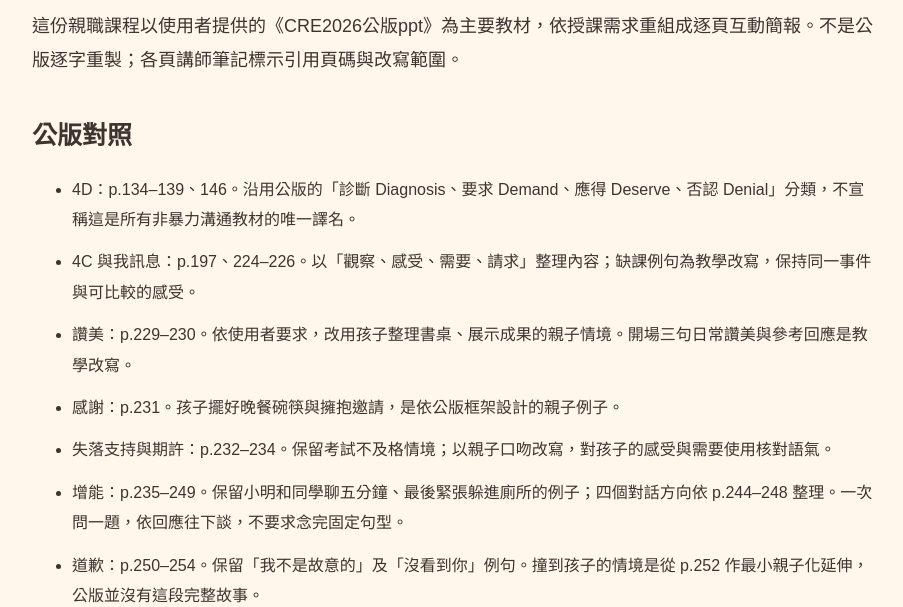
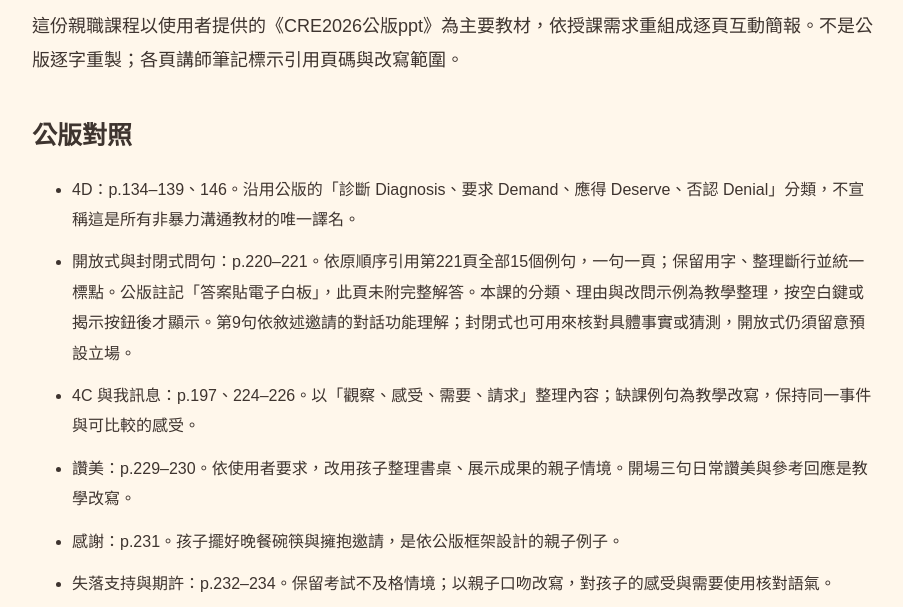
Before and after one commit to siuolhlw-oss/nvc-parenting-slides, a plain HTML site: page sources.html in a window 1280 px wide. Shown: the part 193-800 px from the top of the page, without its empty margins (186-1089 px from the left). Drawn offline with Linux system fonts and the light colour scheme.

Commit message:
補充15題問句練習的公版來源與教學整理說明
標示公版第220至221頁提問原則與15個原句的引用範圍。
說明原句僅整理斷行及標點；分類、理由與改問示例為教學整理，並由空白鍵或按鈕手動揭示。
補充第9句的對話功能，以及封閉式核對事實、開放式仍可能預設立場的判斷。

```diff
--- a/sources.html
+++ b/sources.html
@@ -1,5 +1,5 @@
 <!doctype html><html lang="zh-Hant"><head><meta charset="utf-8"><meta name="viewport" content="width=device-width, initial-scale=1"><title>來源與改寫說明｜把話說進心裡</title><link rel="stylesheet" href="style.css"></head><body><main class="document"><a class="back" href="index.html">← 回到簡報</a><h1>來源與改寫說明</h1><p>這份親職課程以使用者提供的《CRE2026公版ppt》為主要教材，依授課需求重組成逐頁互動簡報。不是公版逐字重製；各頁講師筆記標示引用頁碼與改寫範圍。</p>
-<h2>公版對照</h2><ul><li>4D：p.134–139、146。沿用公版的「診斷 Diagnosis、要求 Demand、應得 Deserve、否認 Denial」分類，不宣稱這是所有非暴力溝通教材的唯一譯名。</li><li>4C 與我訊息：p.197、224–226。以「觀察、感受、需要、請求」整理內容；缺課例句為教學改寫，保持同一事件與可比較的感受。</li><li>讚美：p.229–230。依使用者要求，改用孩子整理書桌、展示成果的親子情境。開場三句日常讚美與參考回應是教學改寫。</li><li>感謝：p.231。孩子擺好晚餐碗筷與擁抱邀請，是依公版框架設計的親子例子。</li><li>失落支持與期許：p.232–234。保留考試不及格情境；以親子口吻改寫，對孩子的感受與需要使用核對語氣。</li><li>增能：p.235–249。保留小明和同學聊五分鐘、最後緊張躲進廁所的例子；四個對話方向依 p.244–248 整理。一次問一題，依回應往下談，不要求念完固定句型。</li><li>道歉：p.250–254。保留「我不是故意的」及「沒看到你」例句。撞到孩子的情境是從 p.252 作最小親子化延伸，公版並沒有這段完整故事。</li><li>回應負面語言：p.204、255–257。依授課對象，改用講師自編的親子情境：事先約好的手機時間到了，孩子仍在滑短影音，不願停止並指責家長。以 p.256 的「觀察、同理、連結、請求」回應；同理與連結涵蓋感受及需要。先覺察自己的感受，對孩子的需要保留核對，同時表達原先約定與界線。</li><li>雙人練習：依 p.258–259 調整，僅用課堂例子，不要求揭露私人衝突。</li></ul>
+<h2>公版對照</h2><ul><li>4D：p.134–139、146。沿用公版的「診斷 Diagnosis、要求 Demand、應得 Deserve、否認 Denial」分類，不宣稱這是所有非暴力溝通教材的唯一譯名。</li><li>開放式與封閉式問句：p.220–221。依原順序引用第221頁全部15個例句，一句一頁；保留用字、整理斷行並統一標點。公版註記「答案貼電子白板」，此頁未附完整解答。本課的分類、理由與改問示例為教學整理，按空白鍵或揭示按鈕後才顯示。第9句依敘述邀請的對話功能理解；封閉式也可用來核對具體事實或猜測，開放式仍須留意預設立場。</li><li>4C 與我訊息：p.197、224–226。以「觀察、感受、需要、請求」整理內容；缺課例句為教學改寫，保持同一事件與可比較的感受。</li><li>讚美：p.229–230。依使用者要求，改用孩子整理書桌、展示成果的親子情境。開場三句日常讚美與參考回應是教學改寫。</li><li>感謝：p.231。孩子擺好晚餐碗筷與擁抱邀請，是依公版框架設計的親子例子。</li><li>失落支持與期許：p.232–234。保留考試不及格情境；以親子口吻改寫，對孩子的感受與需要使用核對語氣。</li><li>增能：p.235–249。保留小明和同學聊五分鐘、最後緊張躲進廁所的例子；四個對話方向依 p.244–248 整理。一次問一題，依回應往下談，不要求念完固定句型。</li><li>道歉：p.250–254。保留「我不是故意的」及「沒看到你」例句。撞到孩子的情境是從 p.252 作最小親子化延伸，公版並沒有這段完整故事。</li><li>回應負面語言：p.204、255–257。依授課對象，改用講師自編的親子情境：事先約好的手機時間到了，孩子仍在滑短影音，不願停止並指責家長。以 p.256 的「觀察、同理、連結、請求」回應；同理與連結涵蓋感受及需要。先覺察自己的感受，對孩子的需要保留核對，同時表達原先約定與界線。</li><li>雙人練習：依 p.258–259 調整，僅用課堂例子，不要求揭露私人衝突。</li></ul>
 <h2>我訊息：教學目的與底層原理</h2><ul><li><a href="https://jyjh.ntct.edu.tw/var/file/31/1031/img/5418/476217372.pdf#page=44" target="_blank" rel="noopener">仁愛國中 114 學年度七年級綜合（輔導）課程計畫</a>：提供國中教學案例。不能據此宣稱所有學校或每位學生都學過我訊息。</li><li><a href="https://www.gordontraining.com/leadership/what-are-the-essential-components-of-an-i-message/" target="_blank" rel="noopener">Gordon Training：What Are the Essential Components of an I-Message?</a>：衝突情境的我訊息包含不責備的行為描述、感受與具體影響。完整我訊息本來就不只是把主詞換成「我」。</li><li><a href="https://mobile.gordonmodel.com/work-i-messages.php" target="_blank" rel="noopener">Gordon Model：I-Messages</a>：自我揭露、為自己的需要負責，並保留對方改變行為的自主空間。</li><li><a href="https://doi.org/10.7717/peerj.4831" target="_blank" rel="noopener">Rogers、Howieson 與 Neame（2018），PeerJ 6:e4831</a>：假設情境評分研究支持 I-language 與表達雙方觀點可能降低對防衛反應的預期；不是實際親子對話的介入實驗，不能保證效果。</li></ul>
 <h2>關於讚美的提醒</h2><p>本課用日常語句邀請聽眾比較感受，不宣稱讚美一定有害，也不把「孩子聽了不舒服」視為必然。<a href="https://pubmed.ncbi.nlm.nih.gov/12206194/" target="_blank" rel="noopener">Henderlong 與 Lepper（2002）的研究回顧</a>指出，讚美對內在動機的影響與真誠性、自主、能力感及情境等因素有關；這並不直接證明讚美會造成親子衝突。</p>
 <h2>使用方式</h2><p>左右方向鍵換頁；空白鍵或「揭示參考」按鈕顯示答案。「收起答案」可再次隱藏；重新載入後答案全部恢復隱藏。章節選單只顯示單元名稱。講師筆記供備課使用，正式投影時請關閉。</p><p>參考回應是一種可能的說法。感受應符合說話者的真實經驗；對對方感受與需要的推測應核對。請求保留選擇，不以背出四句作為溝通成功的標準。</p></main></body></html>
```
